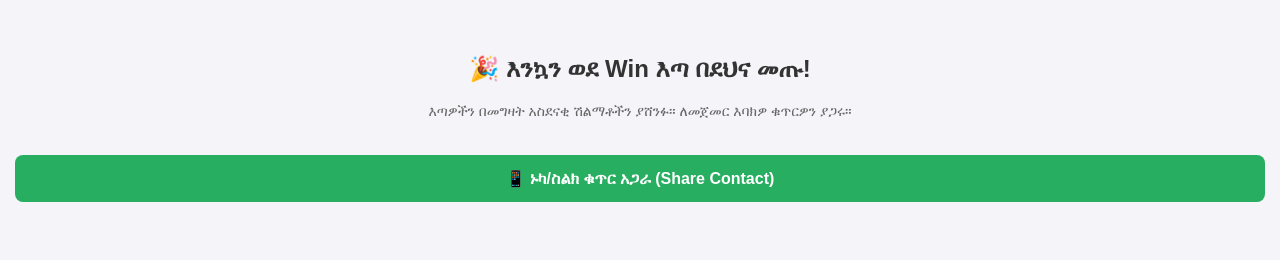
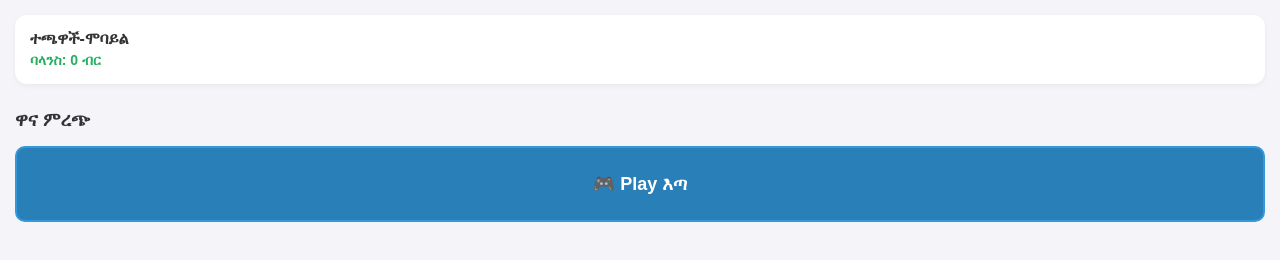
Before and after one commit to samuelfirde17-bit/Wineta, a plain HTML site: page index.html in a window 1280 px wide. Drawn offline with Linux system fonts and the light colour scheme.

Commit message:
Add files via upload

```diff
--- a/index.html
+++ b/index.html
@@ -30,17 +30,8 @@
 </head>
 <body>
 
-    <!-- 1. REGISTRATION / WELCOME VIEW -->
-    <div id="view-register" class="view active">
-        <div style="margin-top: 40px;">
-            <h2>🎉 እንኳን ወደ Win እጣ በደህና መጡ!</h2>
-            <p style="color: #666; font-size: 14px; margin-bottom: 25px;">እጣዎችን በመግዛት አስደናቂ ሽልማቶችን ያሸንፉ። ለመጀመር እባክዎ ቁጥርዎን ያጋሩ።</p>
-            <button class="btn btn-success" onclick="registerUser()">📱 ኑካ/ስልክ ቁጥር አጋራ (Share Contact)</button>
-        </div>
-    </div>
-
-    <!-- 2. MAIN MENU VIEW -->
-    <div id="view-menu" class="view">
+    <!-- MAIN MENU VIEW (ቀጥታ የሚከፈተው ዋናው ገጽ) -->
+    <div id="view-menu" class="view active">
         <div class="card" style="display: flex; justify-content: space-between; align-items: center;">
             <div>
                 <div id="menuUserName" style="font-weight: bold; font-size: 16px;">ተጫዋች</div>
@@ -96,43 +87,33 @@
         const tg = window.Telegram ? window.Telegram.WebApp : null;
         if (tg) tg.expand();
 
-        let currentUser = JSON.parse(localStorage.getItem('win_user-')) || null;
-        let userBalance = parseInt(localStorage.getItem('win_balance-')) || 0;
+        // ከቦቱ የሚመጣውን ባላንስ መቀበያ
+        const urlParams = new URLSearchParams(window.location.search);
+        const urlBal = urlParams.get('bal');
+        if (urlBal !== null) {
+            localStorage.setItem('win_balance', urlBal);
+        }
+
+        // የቴሌግራም ተጠቃሚ መረጃን ማንበብ
+        const tgUser = tg?.initDataUnsafe?.user;
+        let currentUser = {
+            id: tgUser ? tgUser.id : 'user-' + Math.floor(Math.random() * 10000),
+            name: tgUser ? (tgUser.username ? `@${tgUser.username}` : (tgUser.first_name || 'ተጫዋች')) : 'ተጫዋች-ሞባይል'
+        };
+
+        let userBalance = parseInt(localStorage.getItem('win_balance')) || 0;
         let selectedPrice = 50;
         let selectedRoomMaxPlayers = 20;
         let selectedTicket = null;
 
         window.onload = function() {
-            if (currentUser) {
-                switchView('view-menu');
-                updateUserDataUI();
-            } else {
-                switchView('view-register');
-            }
+            switchView('view-menu'); // ቀጥታ ወደ ዋናው ሜኑ ይወስዳል
+            updateUserDataUI();
         };
 
         function switchView(viewId) {
             document.querySelectorAll('.view').forEach(v => v.classList.remove('active'));
             document.getElementById(viewId).classList.add('active');
-        }
-
-        function registerUser() {
-            try {
-                const tgUser = tg?.initDataUnsafe?.user;
-                currentUser = {
-                    id: tgUser ? tgUser.id : 'user-' + Math.floor(Math.random() * 10000),
-                    name: tgUser ? (tgUser.username ? `@${tgUser.username}` : (tgUser.first_name || 'ተጫዋች')) : 'ተጫዋች-ሞባይል'
-                };
-                localStorage.setItem('win_user', JSON.stringify(currentUser));
-                updateUserDataUI();
-                switchView('view-menu');
-                alert(`እንኳን ደህና መጡ ${currentUser.name}! ምዝገባዎ ተጠናቋል።`);
-            } catch (e) {
-                currentUser = { id: 'user-' + Math.floor(Math.random() * 10000), name: 'ተጫዋች-ሞባይል' };
-                localStorage.setItem('win_user', JSON.stringify(currentUser));
-                updateUserDataUI();
-                switchView('view-menu');
-            }
         }
 
         function updateUserDataUI() {
@@ -233,7 +214,7 @@
             let room = roomsData[roomId];
 
             if (userBalance < selectedPrice) {
-                alert('ባላንስዎ በቂ አይደለም!');
+                alert('ባላንስዎ በቂ አይደለም! እባክዎን በመጀመሪያ ዲፖዚት ያድርጉ።');
                 return;
             }
 
@@ -243,15 +224,15 @@
                 return;
             }
 
-            // 1. ባላንስ መቀነስ
+            // ባላንስ መቀነስ
             userBalance -= selectedPrice;
             updateUserDataUI();
 
-            // 2. እጣ መመዝገብ
+            // እጣ መመዝገብ
             room.tickets[selectedTicket] = { userId: currentUser.id, userName: currentUser.name };
             let boughtCount = Object.keys(room.tickets).length;
 
-            // 3. እጣ ማውጣት (የተያዙት እጣዎች ብዛት ከክፍሉ ከተወሰነው ብዛት ጋር ሲኩል)
+            // እጣ ማውጣት
             if (boughtCount >= selectedRoomMaxPlayers) {
                 let boughtNumbers = Object.keys(room.tickets);
                 let shuffled = [...boughtNumbers].sort(() => 0.5 - Math.random());
```
